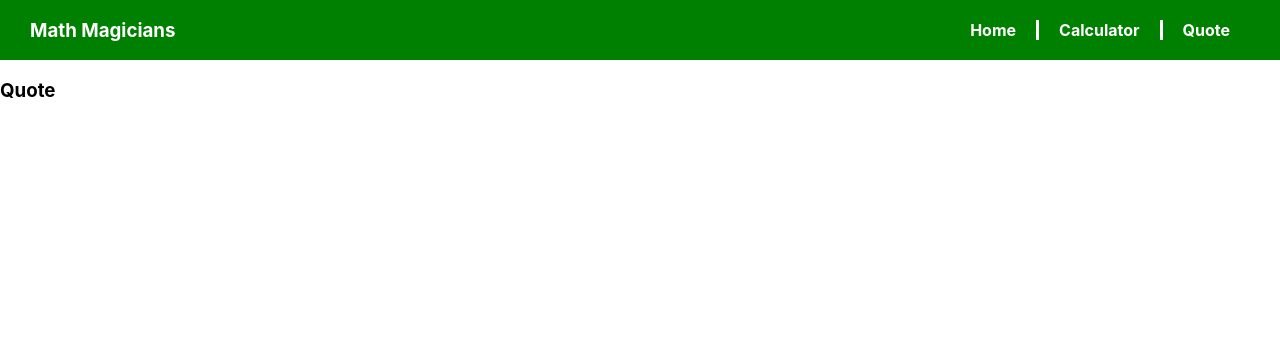
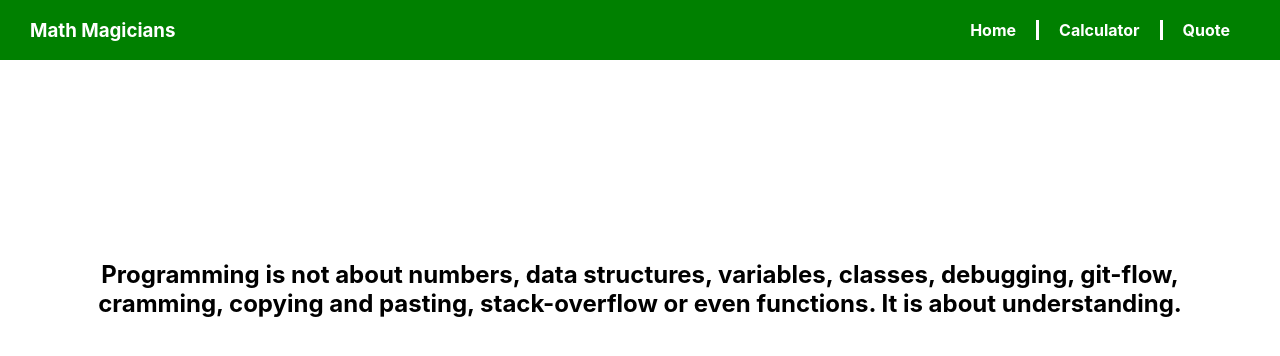
Before and after one commit to emmyobonyo/Math-Magicians-React, a React (Create React App) app: page /quote in a window 1280 px wide. Shown: the top 356 px of the page. Built offline with nearby package versions, Linux system fonts and the light colour scheme.

Commit message:
Fix CSS linter errors

```diff
--- a/src/App.css
+++ b/src/App.css
@@ -91,8 +91,7 @@ a {
 }
 
 .home-div,
-.calculator-page
-{
+.calculator-page {
   width: 95%;
   margin: auto;
 }
@@ -112,3 +111,10 @@ a {
 .calculator-links-li {
   margin-top: 20px;
 }
+
+.quote-page {
+  width: 90%;
+  text-align: center;
+  margin: auto;
+  margin-top: 200px;
+}
--- a/src/components/Quote.js
+++ b/src/components/Quote.js
@@ -2,8 +2,14 @@ import React from 'react';
 
 function Quote() {
   return (
-    <div>
-      <h3>Quote</h3>
+    <div className="quote-page">
+      <h2>
+        Programming is not about numbers,
+        data structures, variables, classes,
+        debugging, git-flow, cramming,
+        copying and pasting, stack-overflow
+        or even functions. It is about understanding.
+      </h2>
     </div>
   );
 }
```
